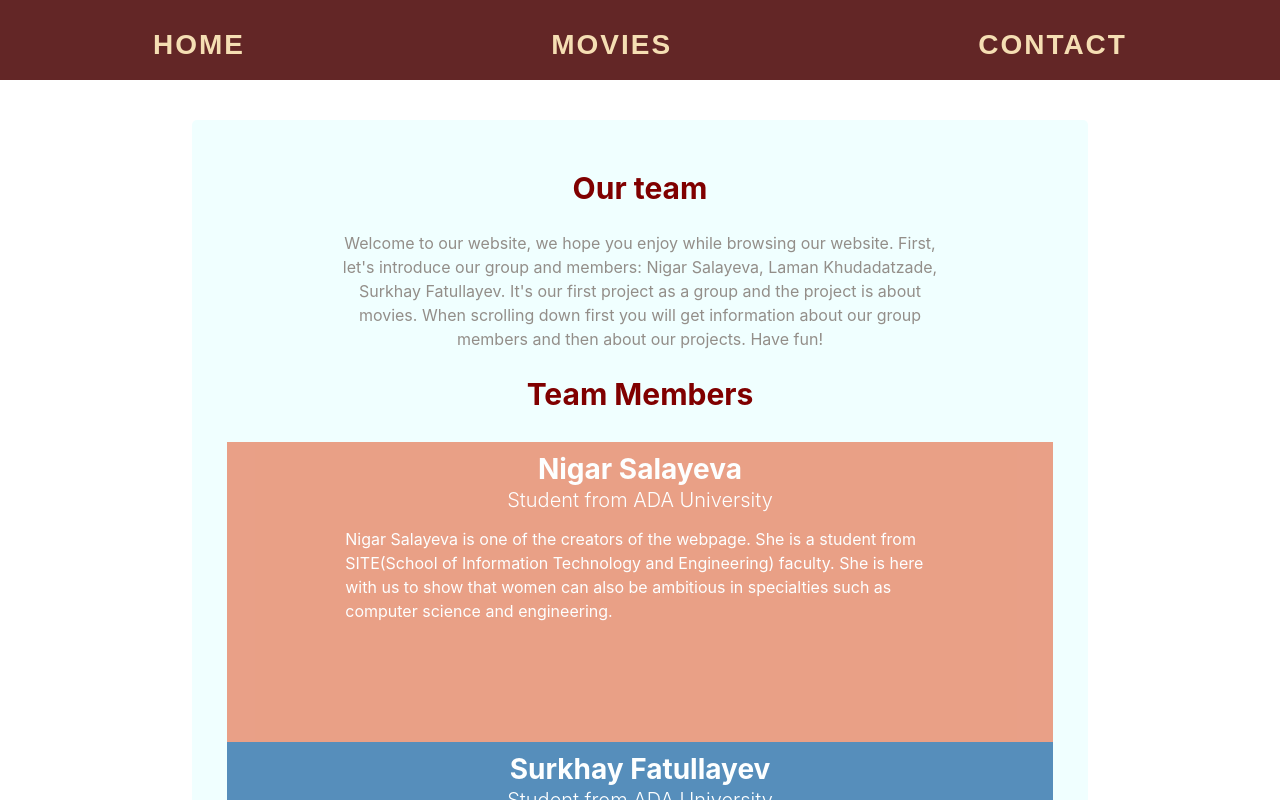
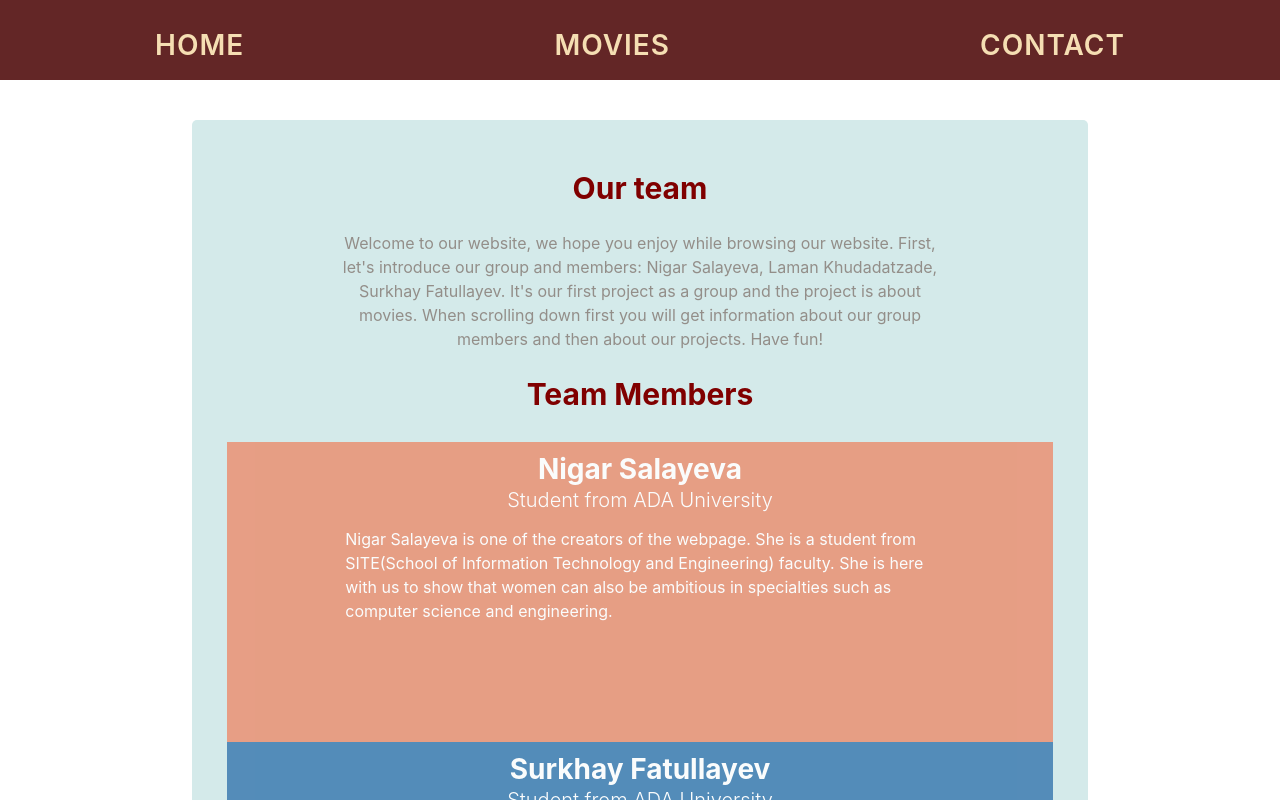
Before and after one commit to NigarSalayeva/movies, a React (Create React App) app: page / in a window 1280 px wide. Shown: the top 800 px of the page. Built offline with nearby package versions, Linux system fonts and the light colour scheme.

Commit message:
Update Home.css

```diff
--- a/src/Home.css
+++ b/src/Home.css
@@ -1,7 +1,7 @@
 
 
   .team {
-    background-color: #f0ffff;
+    background-color: #d4eaea;
     margin: 40px auto;
     padding: 25px 35px 40px 35px;
     overflow: auto;
@@ -75,12 +75,12 @@
   }
 
   a {
-    color: #4682b4;
-    font-family: 'Raleway', sans-serif;
+    float: right;
+    color: #e7ebef;
     font-size: 15px;
-    font-weight: 950;
-    text-align: center;
-    letter-spacing: 2px;
+    font-weight:bold;
+    letter-spacing: 1px;
+    text-decoration: dashed;
   }
 
   .green {
```
